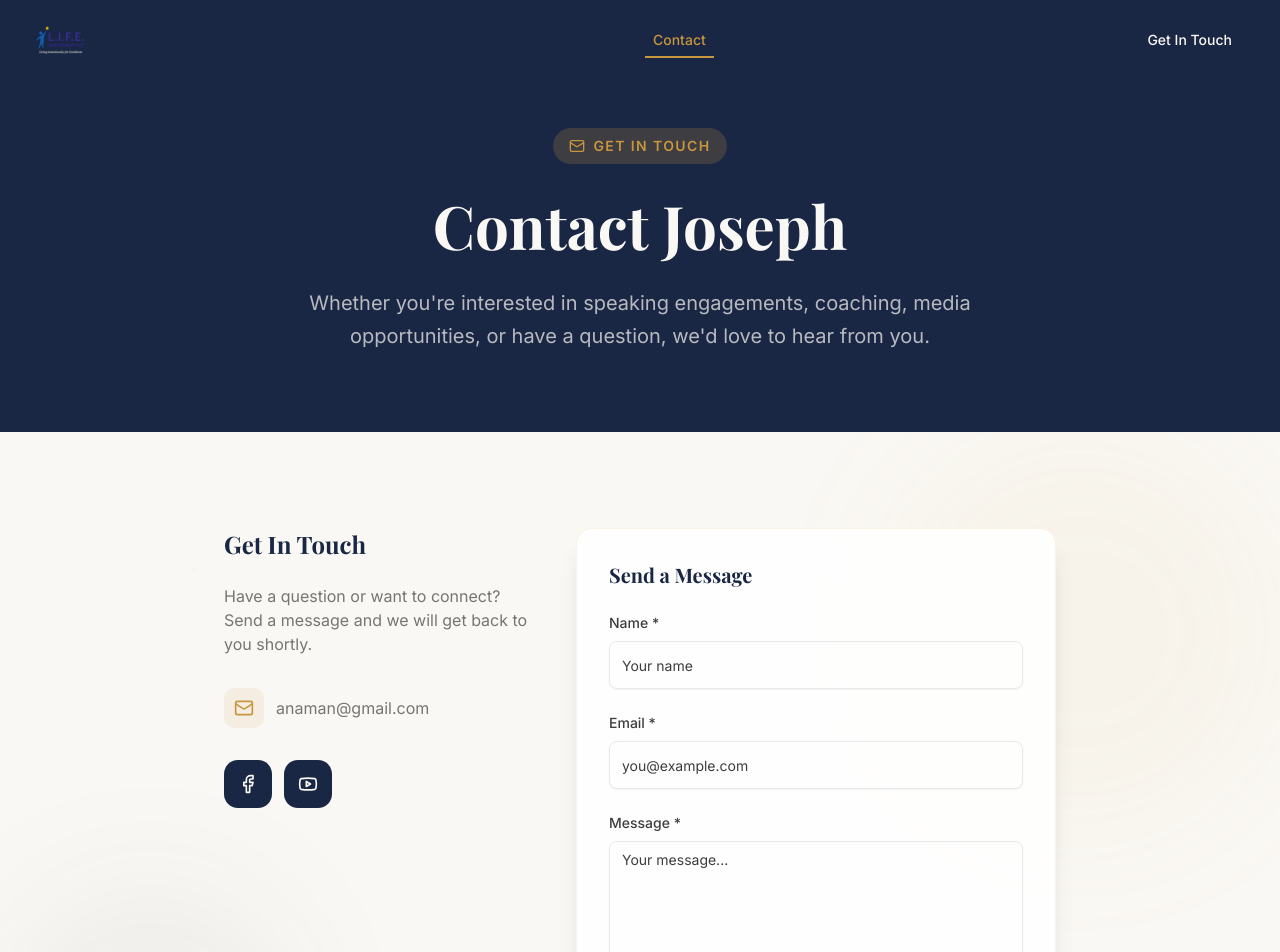
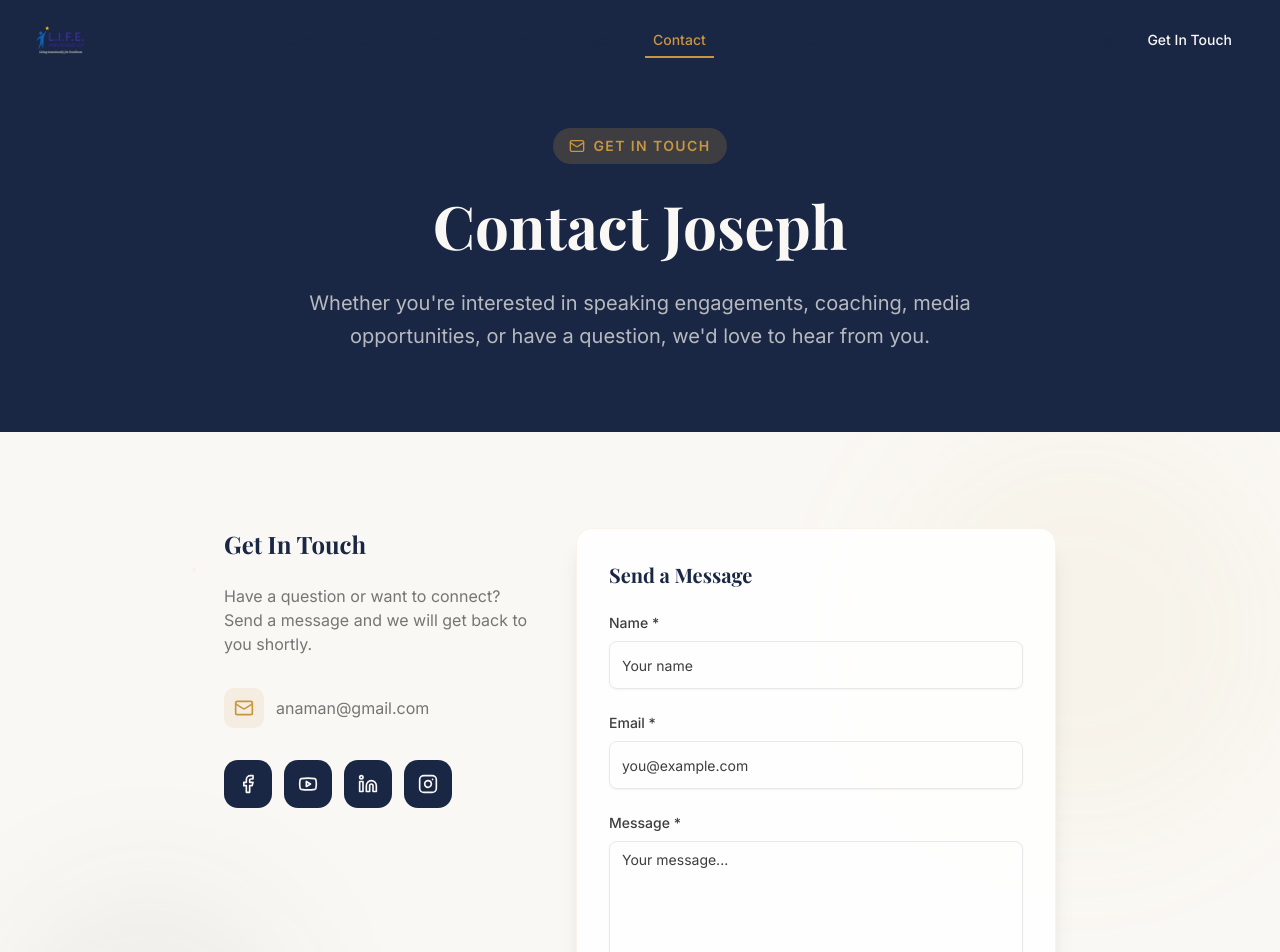
Before and after one commit to josephanand67/Apex-mediah, a Next.js app: page /contact in a window 1280 px wide. Shown: the top 952 px of the page. Built offline with nearby package versions, Linux system fonts and the light colour scheme; a web font is replaced by a local one.

Commit message:
feat: add LinkedIn and Instagram icons to contact forms
Co-authored-by: josephanand67 <290361217+josephanand67@users.noreply.github.com>

```diff
--- a/components/contact/contact-forms.tsx
+++ b/components/contact/contact-forms.tsx
@@ -2,7 +2,7 @@
 
 import { useState } from 'react'
 import Link from 'next/link'
-import { Facebook, Youtube, Mail, Send, CheckCircle, AlertCircle, Loader2 } from 'lucide-react'
+import { Facebook, Youtube, Linkedin, Instagram, Mail, Send, CheckCircle, AlertCircle, Loader2 } from 'lucide-react'
 import { Button } from '@/components/ui/button'
 import { Input } from '@/components/ui/input'
 import { Textarea } from '@/components/ui/textarea'
@@ -102,6 +102,7 @@ export function ContactForms() {
                 target="_blank"
                 rel="noopener noreferrer"
                 className="w-12 h-12 bg-navy rounded-xl flex items-center justify-center text-cream hover:bg-gold hover:text-navy transition-all hover-lift"
+                title="Facebook"
               >
                 <Facebook className="h-5 w-5" />
               </Link>
@@ -110,8 +111,27 @@ export function ContactForms() {
                 target="_blank"
                 rel="noopener noreferrer"
                 className="w-12 h-12 bg-navy rounded-xl flex items-center justify-center text-cream hover:bg-gold hover:text-navy transition-all hover-lift"
+                title="YouTube"
               >
                 <Youtube className="h-5 w-5" />
+              </Link>
+              <Link
+                href={siteConfig.links.linkedin}
+                target="_blank"
+                rel="noopener noreferrer"
+                className="w-12 h-12 bg-navy rounded-xl flex items-center justify-center text-cream hover:bg-gold hover:text-navy transition-all hover-lift"
+                title="LinkedIn"
+              >
+                <Linkedin className="h-5 w-5" />
+              </Link>
+              <Link
+                href={siteConfig.links.instagram}
+                target="_blank"
+                rel="noopener noreferrer"
+                className="w-12 h-12 bg-navy rounded-xl flex items-center justify-center text-cream hover:bg-gold hover:text-navy transition-all hover-lift"
+                title="Instagram"
+              >
+                <Instagram className="h-5 w-5" />
               </Link>
             </div>
           </ScrollReveal>
```
